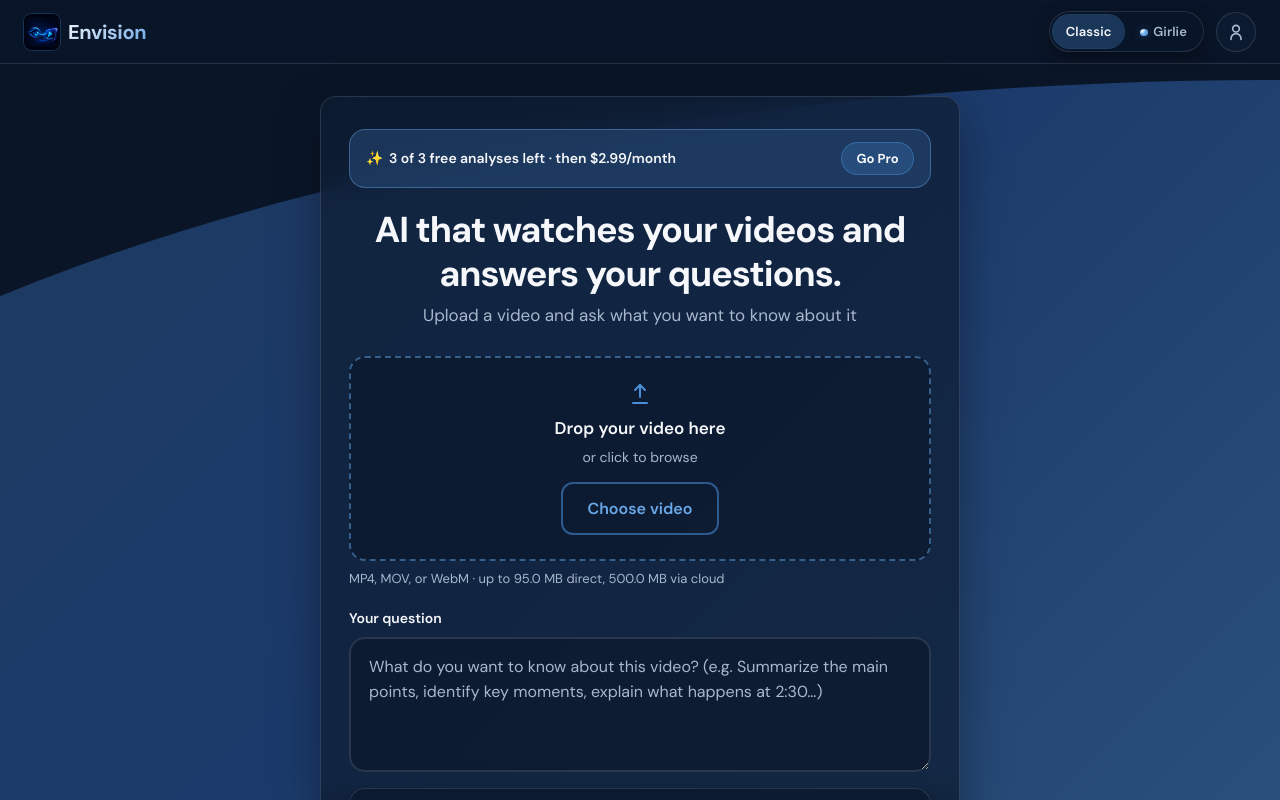
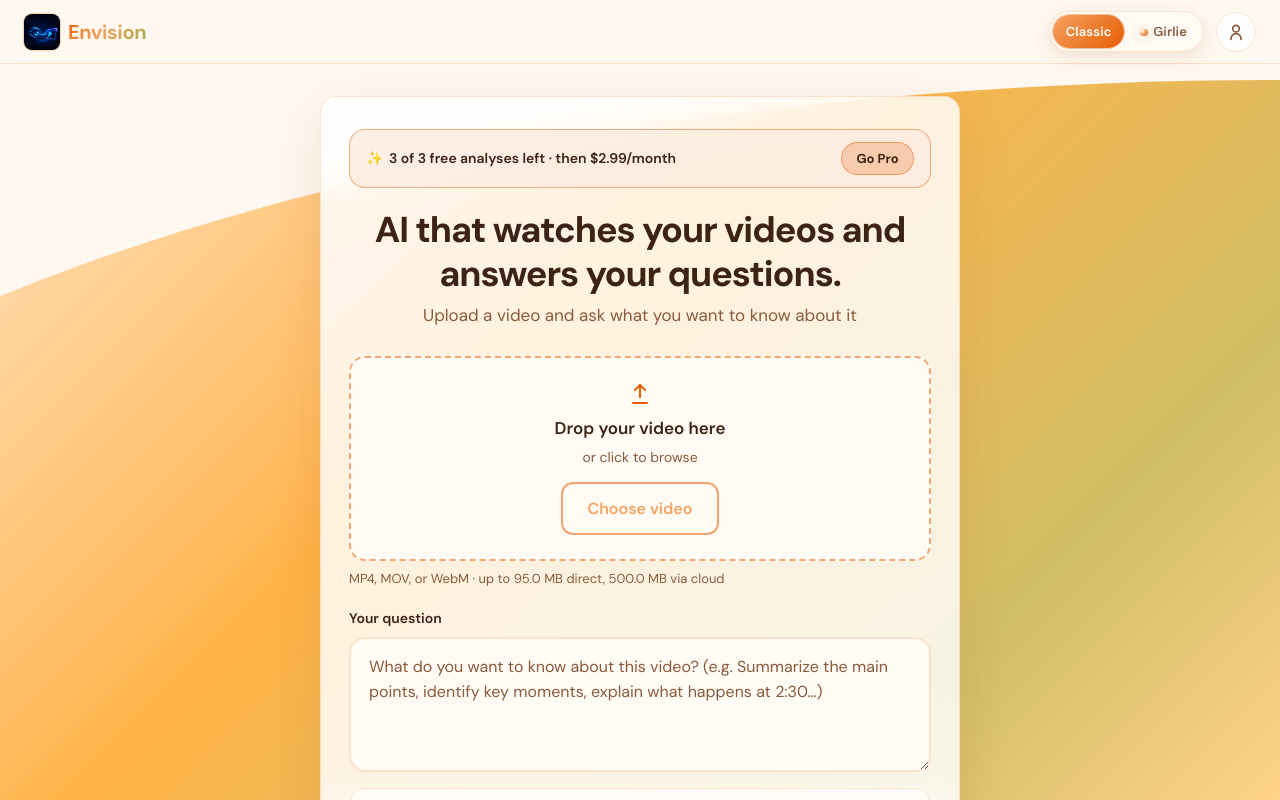
Before and after one commit to ClaudioK5/Envision-Frontend, a React (Vite) app: page / in a window 1280 px wide. Shown: the top 800 px of the page. Built offline with nearby package versions, Linux system fonts and the light colour scheme.

Commit message:
Add files via upload

```diff
--- a/src/index.css
+++ b/src/index.css
@@ -1,31 +1,34 @@
-:root {
-  --navy-dark: #0a1628;
-  --navy-mid: #1e3a5f;
-  --navy-light: #2a4f7a;
-  --gradient-mid: #1b3a6b;
-  --accent: #4a90d9;
-  --accent-bright: #6ba8e8;
-  --accent-glow: rgba(74, 144, 217, 0.35);
-  --accent-soft-12: rgba(74, 144, 217, 0.12);
-  --accent-soft-28: rgba(74, 144, 217, 0.28);
-  --accent-soft-34: rgba(74, 144, 217, 0.34);
-  --accent-soft-40: rgba(74, 144, 217, 0.4);
-  --accent-soft-45: rgba(74, 144, 217, 0.45);
-  --accent-soft-55: rgba(74, 144, 217, 0.55);
+:root,
+html[data-theme="classic"] {
+  /* Premium light mango — warm cream, citrus orange, soft coral, hint of leaf green */
+  --navy-dark: #fff8f0;
+  --navy-mid: #ffe0b8;
+  --navy-light: #ffc478;
+  --gradient-mid: #ffb347;
+  --accent: #e85d04;
+  --accent-bright: #f4a261;
+  --accent-glow: rgba(232, 93, 4, 0.28);
+  --accent-soft-12: rgba(232, 93, 4, 0.1);
+  --accent-soft-28: rgba(244, 162, 97, 0.28);
+  --accent-soft-34: rgba(244, 162, 97, 0.34);
+  --accent-soft-40: rgba(232, 93, 4, 0.35);
+  --accent-soft-45: rgba(255, 179, 71, 0.45);
+  --accent-soft-55: rgba(232, 93, 4, 0.5);
+  --leaf: #7cb342;
 
   --bg: var(--navy-dark);
-  --bg-elevated: rgba(30, 58, 95, 0.55);
-  --surface-ink: rgba(6, 14, 24, 0.62);
-  --surface-deep: rgba(10, 22, 40, 0.6);
-  --surface-deep-strong: rgba(10, 22, 40, 0.95);
-  --surface-mid: rgba(30, 58, 95, 0.4);
-  --user-bubble-from: rgba(74, 144, 217, 0.34);
-  --user-bubble-to: rgba(30, 58, 95, 0.62);
-  --text: #f5f7fa;
-  --text-muted: #a8b8cc;
-  --border: rgba(255, 255, 255, 0.12);
-  --shadow: rgba(0, 0, 0, 0.35);
-  --glass: rgba(15, 30, 52, 0.72);
+  --bg-elevated: rgba(255, 255, 255, 0.78);
+  --surface-ink: rgba(255, 255, 255, 0.92);
+  --surface-deep: rgba(255, 252, 247, 0.88);
+  --surface-deep-strong: rgba(255, 250, 244, 0.96);
+  --surface-mid: rgba(255, 224, 184, 0.65);
+  --user-bubble-from: rgba(244, 162, 97, 0.4);
+  --user-bubble-to: rgba(255, 204, 128, 0.75);
+  --text: #3d2314;
+  --text-muted: #8a5a3c;
+  --border: rgba(232, 93, 4, 0.16);
+  --shadow: rgba(140, 60, 20, 0.12);
+  --glass: rgba(255, 255, 255, 0.82);
 
   --header-height: 64px;
   --radius: 12px;
@@ -125,7 +128,13 @@ body {
 .navy-background__light {
   position: absolute;
   inset: 0;
-  background: linear-gradient(135deg, var(--navy-mid) 0%, var(--gradient-mid) 50%, var(--navy-light) 100%);
+  background: linear-gradient(
+    135deg,
+    #ffe8c8 0%,
+    #ffb347 42%,
+    color-mix(in srgb, var(--leaf) 35%, #ffc478) 78%,
+    #ffd28a 100%
+  );
   clip-path: ellipse(140% 90% at 100% 100%);
 }
 
@@ -175,7 +184,7 @@ body {
 
 .logo__mark {
   color: var(--text);
-  background: linear-gradient(135deg, var(--text), var(--accent-bright));
+  background: linear-gradient(135deg, #e85d04 0%, #f4a261 45%, #7cb342 120%);
   -webkit-background-clip: text;
   background-clip: text;
   -webkit-text-fill-color: transparent;
@@ -220,8 +229,8 @@ body {
 }
 
 .theme-toggle__btn--active {
-  color: var(--text);
-  background: var(--accent-soft-28);
+  color: #fff;
+  background: linear-gradient(135deg, var(--accent-bright), var(--accent));
   box-shadow: 0 0 0 1px color-mix(in srgb, var(--accent) 35%, transparent);
 }
 
@@ -239,6 +248,16 @@ body {
   background: radial-gradient(circle at 30% 30%, #fff, var(--accent-bright) 45%, var(--accent));
   box-shadow: 0 0 10px var(--accent-glow);
   vertical-align: middle;
+}
+
+html[data-theme="girlie"] .navy-background__light {
+  background: linear-gradient(
+    135deg,
+    #ffe8f0 0%,
+    #ffc2d6 42%,
+    #ffb3cc 78%,
+    #ffd6e5 100%
+  );
 }
 
 html[data-theme="girlie"] .logo__mark {
@@ -592,7 +611,7 @@ html[data-theme="girlie"] .result-body--markdown strong {
   height: 1.5rem;
   margin-top: 0.125rem;
   border-radius: 999px;
-  background: rgba(255, 255, 255, 0.14);
+  background: color-mix(in srgb, var(--text-muted) 28%, transparent);
   transition: background 0.18s ease;
 }
 
@@ -604,8 +623,8 @@ html[data-theme="girlie"] .result-body--markdown strong {
   width: 1.125rem;
   height: 1.125rem;
   border-radius: 50%;
-  background: #f5f7fa;
-  box-shadow: 0 1px 3px rgba(0, 0, 0, 0.35);
+  background: #fff;
+  box-shadow: 0 1px 3px rgba(0, 0, 0, 0.2);
   transition: transform 0.18s ease;
 }
 
@@ -940,12 +959,12 @@ html[data-theme="girlie"] .result-body--markdown strong {
 }
 
 .result-body--markdown strong {
-  color: #f0f6ff;
+  color: var(--text);
   font-weight: 700;
 }
 
 .result-body--markdown em {
-  color: #d7e6f7;
+  color: var(--text-muted);
 }
 
 .result-body--markdown h1,
```
